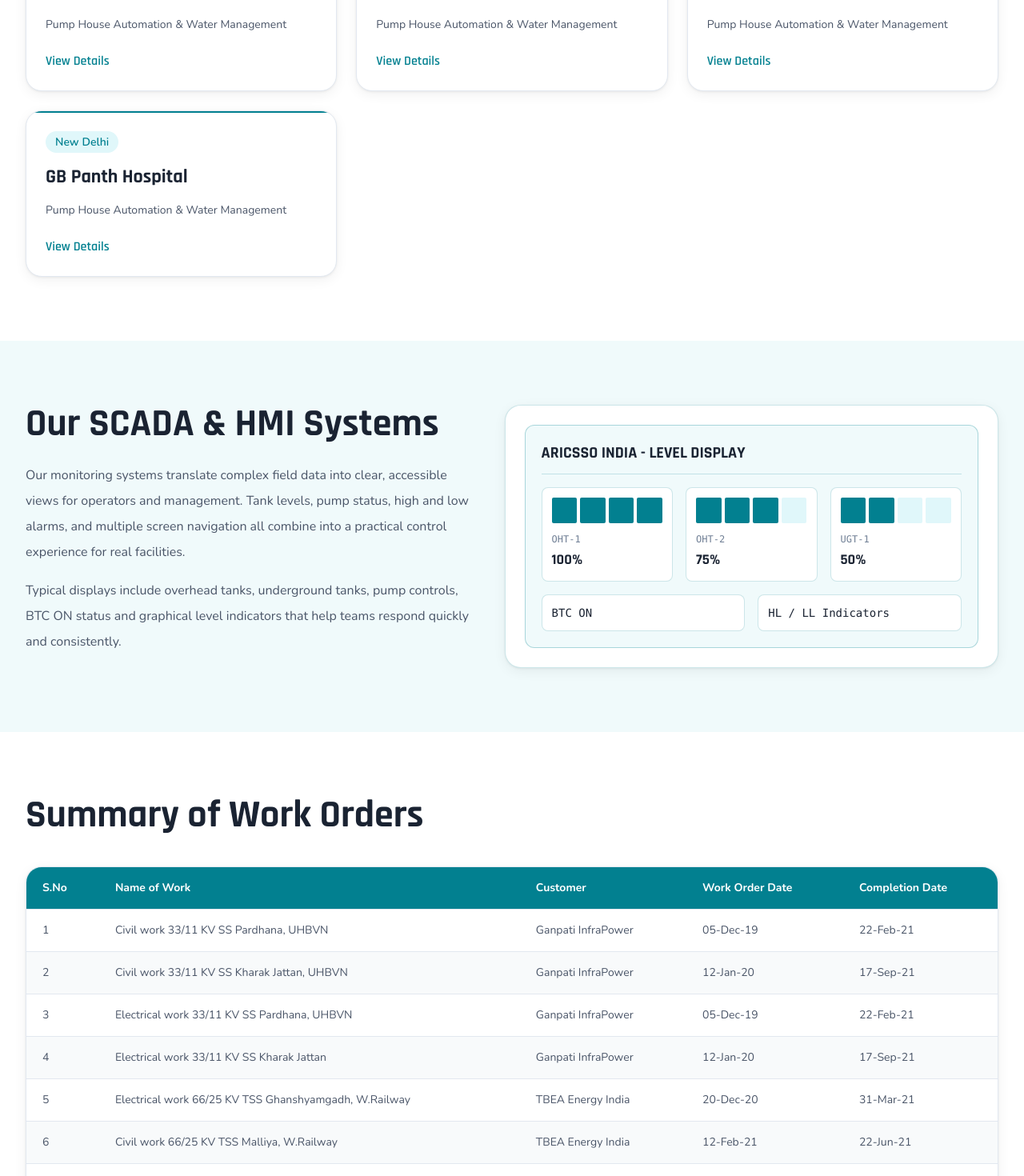
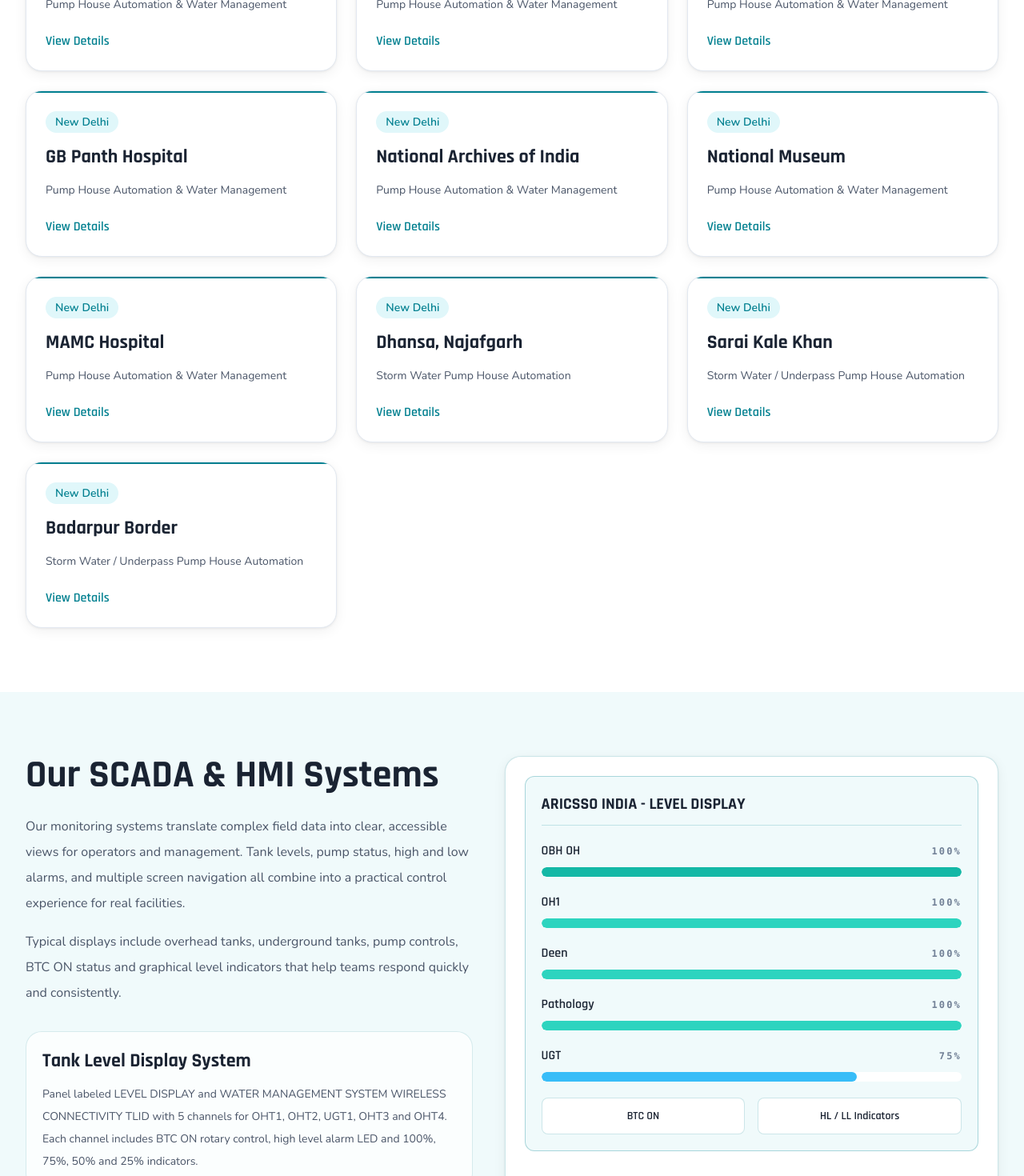
Before and after one commit to ChaudharyAman/aricssoindiaFE, a React (Vite) app: page /portfolio in a window 1280 px wide. Shown: the part 1330-2800 px from the top of the page at 80% size. Built offline with nearby package versions, Linux system fonts and the light colour scheme.

Commit message:
feat: update footer copyright year dynamically, enhance navbar layout, and improve service detail icons

```diff
--- a/src/components/Footer.jsx
+++ b/src/components/Footer.jsx
@@ -81,7 +81,7 @@ export default function Footer() {
         </div>
 
         <div className="mt-12 flex flex-col gap-3 border-t border-slate-800 pt-6 text-sm text-slate-500 md:flex-row md:items-center md:justify-between">
-          <p>(c) 2024 {company.name}. All rights reserved.</p>
+          <p>(c) {new Date().getFullYear()} {company.name}. All rights reserved.</p>
           <p>GSTIN: {company.gstin}</p>
         </div>
       </div>
--- a/src/components/ServiceCard.jsx
+++ b/src/components/ServiceCard.jsx
@@ -1,5 +1,6 @@
 import {
   ArrowRight,
+  Cpu,
   Droplets,
   Flame,
   Lightbulb,
@@ -10,6 +11,7 @@ import {
 import { Link } from 'react-router-dom'
 
 const icons = {
+  Cpu,
   Droplets,
   Waves,
   Lightbulb,
@@ -19,6 +21,7 @@ const icons = {
 }
 
 const tints = {
+  slate: 'bg-slate-100 text-slate-700',
   teal: 'bg-brand-teal-100 text-brand-teal',
   blue: 'bg-sky-100 text-sky-700',
   yellow: 'bg-amber-100 text-amber-700',
--- a/src/components/WorkOrdersTable.jsx
+++ b/src/components/WorkOrdersTable.jsx
@@ -6,6 +6,7 @@ export default function WorkOrdersTable({ orders }) {
           <thead className="bg-brand-teal text-white">
             <tr>
               <th className="px-5 py-4">S.No</th>
+              <th className="px-5 py-4">Work Order No.</th>
               <th className="px-5 py-4">Name of Work</th>
               <th className="px-5 py-4">Customer</th>
               <th className="px-5 py-4">Work Order Date</th>
@@ -21,6 +22,7 @@ export default function WorkOrdersTable({ orders }) {
                 }`}
               >
                 <td className="px-5 py-4">{order.id}</td>
+                <td className="px-5 py-4 font-medium text-brand-dark">{order.orderNumber}</td>
                 <td className="px-5 py-4">{order.work}</td>
                 <td className="px-5 py-4">{order.customer}</td>
                 <td className="px-5 py-4">{order.orderDate}</td>
--- a/src/data/siteData.js
+++ b/src/data/siteData.js
@@ -18,6 +18,49 @@ export const company = {
 }
 
 export const services = [
+  {
+    id: 'automation-scada',
+    icon: 'Cpu',
+    title: 'Automation, Wireless & SCADA',
+    shortDesc:
+      'Microprocessor-based automation with wireless connectivity and full SCADA supervisory control for utilities and critical infrastructure.',
+    fullDesc:
+      'Aricsso India specialises in process automation, turnkey instrumentation and SCADA software. Our systems use microprocessor-based technology with wireless sensor integration to deliver real-time control visibility for pump houses, valves, tanks and field assets.',
+    features: [
+      'Process Automation Systems',
+      'Turnkey Instrumentation Projects',
+      'SCADA Software Integration',
+      'Wireless Sensor Networks',
+      'Electric Actuator Valve control',
+      'Ultrasonic Sensor integration',
+      'Real-time data to management',
+    ],
+    cpd: {
+      control: [
+        'Process automation systems',
+        'Wireless sensor networks',
+        'SCADA supervisory control',
+      ],
+      protection: [
+        'System health monitoring',
+        'Field fault visibility',
+        'Alarm escalation workflows',
+      ],
+      data: [
+        'Real-time field status',
+        'Pump and valve operating state',
+        'Wireless sensor feedback',
+        'Management dashboard visibility',
+      ],
+    },
+    color: 'slate',
+    suitableFor: [
+      'Industrial facilities',
+      'Government assets',
+      'Hospitals',
+      'Large campuses',
+    ],
+  },
   {
     id: 'water-management',
     icon: 'Droplets',
@@ -259,7 +302,7 @@ export const portfolioSites = [
     highlight: true,
   },
   {
-    name: 'Member of Parliament Flats',
+    name: 'MP Duplex Flats, North Avenue',
     location: 'New Delhi',
     type: 'Pump House Automation & Water Management',
   },
@@ -293,13 +336,43 @@ export const portfolioSites = [
     location: 'New Delhi',
     type: 'Pump House Automation & Water Management',
   },
+  {
+    name: 'National Archives of India',
+    location: 'New Delhi',
+    type: 'Pump House Automation & Water Management',
+  },
+  {
+    name: 'National Museum',
+    location: 'New Delhi',
+    type: 'Pump House Automation & Water Management',
+  },
+  {
+    name: 'MAMC Hospital',
+    location: 'New Delhi',
+    type: 'Pump House Automation & Water Management',
+  },
+  {
+    name: 'Dhansa, Najafgarh',
+    location: 'New Delhi',
+    type: 'Storm Water Pump House Automation',
+  },
+  {
+    name: 'Sarai Kale Khan',
+    location: 'New Delhi',
+    type: 'Storm Water / Underpass Pump House Automation',
+  },
+  {
+    name: 'Badarpur Border',
+    location: 'New Delhi',
+    type: 'Storm Water / Underpass Pump House Automation',
+  },
 ]
 
 export const stats = [
   { value: 2019, label: 'Established', suffix: '' },
-  { value: 8, label: 'Major Sites', suffix: '+' },
-  { value: 6, label: 'Service Domains', suffix: '' },
-  { value: 100, label: 'Uptime Guaranteed', suffix: '%' },
+  { value: 14, label: 'Major Sites', suffix: '+' },
+  { value: 7, label: 'Service Domains', suffix: '' },
+  { value: 10, label: 'Work Orders Completed', suffix: '+' },
 ]
 
 export const playground = [
@@ -356,6 +429,7 @@ export const workOrders = [
     customer: 'Ganpati InfraPower',
     orderDate: '05-Dec-19',
     completion: '22-Feb-21',
+    orderNumber: 'GIPL/Civil/SS/02',
   },
   {
     id: 2,
@@ -363,6 +437,7 @@ export const workOrders = [
     customer: 'Ganpati InfraPower',
     orderDate: '12-Jan-20',
     completion: '17-Sep-21',
+    orderNumber: 'GIPL/Civil/SS/05',
   },
   {
     id: 3,
@@ -370,6 +445,7 @@ export const workOrders = [
     customer: 'Ganpati InfraPower',
     orderDate: '05-Dec-19',
     completion: '22-Feb-21',
+    orderNumber: 'GIPL/Elect/SS/05',
   },
   {
     id: 4,
@@ -377,6 +453,7 @@ export const workOrders = [
     customer: 'Ganpati InfraPower',
     orderDate: '12-Jan-20',
     completion: '17-Sep-21',
+    orderNumber: 'GIPL/Elect/SS/07',
   },
   {
     id: 5,
@@ -384,6 +461,7 @@ export const workOrders = [
     customer: 'TBEA Energy India',
     orderDate: '20-Dec-20',
     completion: '31-Mar-21',
+    orderNumber: 'TBEA/Gr213/PSI/98',
   },
   {
     id: 6,
@@ -391,6 +469,7 @@ export const workOrders = [
     customer: 'TBEA Energy India',
     orderDate: '12-Feb-21',
     completion: '22-Jun-21',
+    orderNumber: 'TBEA/Gr213/PSI/102',
   },
   {
     id: 7,
@@ -398,6 +477,7 @@ export const workOrders = [
     customer: 'TBEA Energy India',
     orderDate: '12-Feb-21',
     completion: '10-Aug-21',
+    orderNumber: 'TBEA/Gr213/PSI/109',
   },
   {
     id: 8,
@@ -405,6 +485,7 @@ export const workOrders = [
     customer: 'TBEA Energy India',
     orderDate: '24-Mar-21',
     completion: '20-Sep-21',
+    orderNumber: 'TBEA/Gr242/PSI/28',
   },
   {
     id: 9,
@@ -412,6 +493,7 @@ export const workOrders = [
     customer: 'TBEA Energy India',
     orderDate: '24-Mar-21',
     completion: '09-Nov-21',
+    orderNumber: 'TBEA/Gr242/PSI/29',
   },
   {
     id: 10,
@@ -419,6 +501,7 @@ export const workOrders = [
     customer: 'KEC International',
     orderDate: '22-May-22',
     completion: '20-Oct-22',
+    orderNumber: 'KEC/EPC12/22-23/23a',
   },
 ]
 
@@ -441,9 +524,9 @@ export const scadaReferences = [
 ]
 
 export const barGraphLevels = [
-  { label: 'Tank 1', value: 70, tone: 'bg-sky-400' },
-  { label: 'Tank 2', value: 81, tone: 'bg-sky-300' },
-  { label: 'Tank 3', value: 3, tone: 'bg-red-400' },
-  { label: 'Tank 4', value: 4, tone: 'bg-amber-400' },
-  { label: 'Tank 5', value: 5, tone: 'bg-amber-300' },
+  { label: 'OBH OH', value: 100, tone: 'bg-teal-500' },
+  { label: 'OH1', value: 100, tone: 'bg-teal-400' },
+  { label: 'Deen', value: 100, tone: 'bg-teal-400' },
+  { label: 'Pathology', value: 100, tone: 'bg-teal-400' },
+  { label: 'UGT', value: 75, tone: 'bg-sky-400' },
 ]
--- a/src/pages/Portfolio.jsx
+++ b/src/pages/Portfolio.jsx
@@ -1,7 +1,12 @@
 import PageHero from '../components/PageHero'
 import PageMeta from '../components/PageMeta'
 import WorkOrdersTable from '../components/WorkOrdersTable'
-import { portfolioSites, workOrders } from '../data/siteData'
+import {
+  barGraphLevels,
+  portfolioSites,
+  scadaReferences,
+  workOrders,
+} from '../data/siteData'
 
 export default function Portfolio() {
   const featuredProject = portfolioSites[0]
@@ -93,6 +98,21 @@ export default function Portfolio() {
                 controls, BTC ON status and graphical level indicators that help
                 teams respond quickly and consistently.
               </p>
+              <div className="mt-8 space-y-4">
+                {scadaReferences.map((reference) => (
+                  <div
+                    key={reference.title}
+                    className="rounded-[1.25rem] border border-brand-teal/15 bg-white/75 p-5"
+                  >
+                    <h3 className="font-heading text-2xl font-bold text-brand-dark">
+                      {reference.title}
+                    </h3>
+                    <p className="mt-3 text-sm leading-7 text-brand-body">
+                      {reference.description}
+                    </p>
+                  </div>
+                ))}
+              </div>
             </div>
 
             <div className="rounded-[1.25rem] border border-brand-teal/20 bg-white p-6 shadow-card">
@@ -100,17 +120,30 @@ export default function Portfolio() {
                 <p className="border-b border-brand-teal/20 pb-3 font-heading text-xl font-bold">
                   ARICSSO INDIA - LEVEL DISPLAY
                 </p>
-                <div className="mt-4 space-y-4">
-                  <div className="grid grid-cols-3 gap-4">
-                    <MockMeter label="OHT-1" value="100%" bars={4} />
-                    <MockMeter label="OHT-2" value="75%" bars={3} />
-                    <MockMeter label="UGT-1" value="50%" bars={2} />
-                  </div>
+                <div className="mt-5 space-y-5">
+                  {barGraphLevels.map((tank) => (
+                    <div key={tank.label}>
+                      <div className="mb-2 flex items-center justify-between gap-4">
+                        <span className="font-heading text-base font-semibold text-brand-dark">
+                          {tank.label}
+                        </span>
+                        <span className="text-xs font-semibold tracking-[0.18em] text-brand-muted">
+                          {tank.value}%
+                        </span>
+                      </div>
+                      <div className="h-3 overflow-hidden rounded-full bg-white">
+                        <div
+                          className={`h-full rounded-full ${tank.tone}`}
+                          style={{ width: `${tank.value}%` }}
+                        />
+                      </div>
+                    </div>
+                  ))}
                   <div className="grid grid-cols-2 gap-4">
-                    <div className="rounded-lg border border-brand-teal/20 bg-white p-3">
+                    <div className="rounded-lg border border-brand-teal/20 bg-white p-3 text-center font-heading font-semibold">
                       BTC ON
                     </div>
-                    <div className="rounded-lg border border-brand-teal/20 bg-white p-3">
+                    <div className="rounded-lg border border-brand-teal/20 bg-white p-3 text-center font-heading font-semibold">
                       HL / LL Indicators
                     </div>
                   </div>
@@ -134,22 +167,3 @@ export default function Portfolio() {
     </>
   )
 }
-
-function MockMeter({ label, value, bars }) {
-  return (
-    <div className="rounded-lg border border-brand-teal/20 bg-white p-3">
-      <div className="mb-3 flex gap-1">
-        {[1, 2, 3, 4].map((bar) => (
-          <span
-            key={bar}
-            className={`h-8 w-full rounded-sm ${
-              bar <= bars ? 'bg-brand-teal' : 'bg-brand-teal-100'
-            }`}
-          />
-        ))}
-      </div>
-      <p className="text-xs text-brand-muted">{label}</p>
-      <p className="mt-1 font-heading text-lg font-bold text-brand-dark">{value}</p>
-    </div>
-  )
-}
--- a/src/pages/ServiceDetail.jsx
+++ b/src/pages/ServiceDetail.jsx
@@ -1,6 +1,7 @@
 import {
   CheckCircle2,
   ChevronRight,
+  Cpu,
   Droplets,
   Flame,
   Lightbulb,
@@ -15,6 +16,7 @@ import PageMeta from '../components/PageMeta'
 import { playground, services } from '../data/siteData'
 
 const icons = {
+  Cpu,
   Droplets,
   Waves,
   Lightbulb,
```
Also changed, not shown: src/components/Navbar.jsx (+4 -17 lines).
